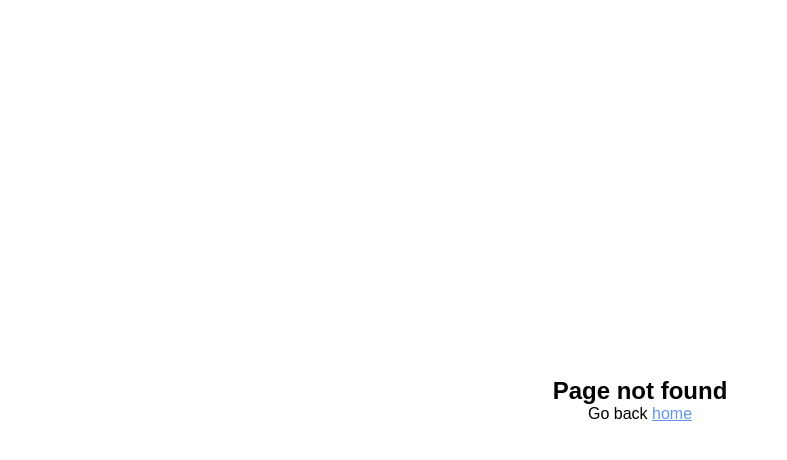
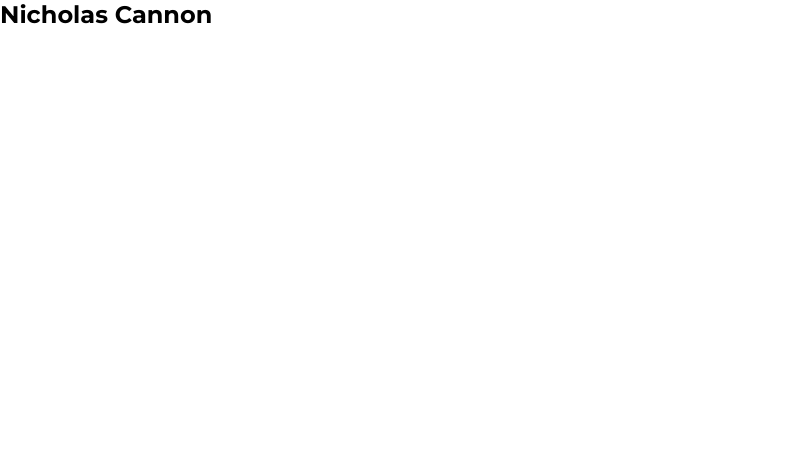
Before and after one commit to nicholascannon1/portfolio-v4, a Next.js app: page /sections/Home in a window 1280 px wide. Before the commit this address had no page. Shown: the top 460 px of the page, without its empty margins (0-787 px from the left). Built offline with nearby package versions, Linux system fonts and the light colour scheme.

Commit message:
site layout

```diff
--- /dev/null
+++ b/components/Section.tsx
@@ -0,0 +1,9 @@
+import React, { useRef } from "react";
+
+const Section: React.FC = ({ children }) => {
+  const ref = useRef<HTMLElement>(null);
+
+  return <section ref={ref}>{children}</section>;
+};
+
+export default Section;
--- a/pages/404.tsx
+++ b/pages/404.tsx
@@ -8,7 +8,6 @@ const NotFound: NextPage = () => {
     <>
       <Head>
         <title>niccannon.com - Not Found</title>
-        <link rel="icon" href="/favicon.ico" />
       </Head>
 
       <main className={styles.container}>
--- /dev/null
+++ b/pages/_document.tsx
@@ -0,0 +1,21 @@
+import Document, { Html, Head, Main, NextScript } from "next/document";
+
+class MyDocument extends Document {
+  render() {
+    return (
+      <Html>
+        <Head>
+          <meta name="description" content="Nicholas Cannon Development Portfolio" />
+          <link rel="icon" href="/favicon.ico" />
+          <link href="https://fonts.googleapis.com/css?family=Montserrat:400,700&display=swap" rel="stylesheet" />
+        </Head>
+        <body>
+          <Main />
+          <NextScript />
+        </body>
+      </Html>
+    );
+  }
+}
+
+export default MyDocument;
--- /dev/null
+++ b/pages/sections/Home.tsx
@@ -0,0 +1,11 @@
+import Section from "../../components/Section";
+
+const HomeSection: React.FC = () => {
+  return (
+    <Section>
+      <h1>Nicholas Cannon</h1>
+    </Section>
+  );
+};
+
+export default HomeSection;
--- a/styles/globals.css
+++ b/styles/globals.css
@@ -6,10 +6,24 @@
 
 html,
 body {
-  font-family: sans-serif;
+  font-family: "Montserrat", sans-serif;
+  min-width: 100vw;
+  min-height: 100vh;
+  overflow-x: hidden;
 }
 
 a {
   color: inherit;
   text-decoration: none;
 }
+a:hover {
+  cursor: pointer;
+}
+
+button {
+  font-family: "Montserrat", sans-serif;
+}
+
+section {
+  min-height: 100vh;
+}
```
Also changed, not shown: components/Footer.tsx (added, +11 -0 lines), pages/_app.tsx (+5 -4 lines), pages/index.tsx (+10 -9 lines), pages/sections/About.tsx (added, +11 -0 lines), pages/sections/Projects.tsx (added, +11 -0 lines), pages/sections/Skills.tsx (added, +11 -0 lines).
